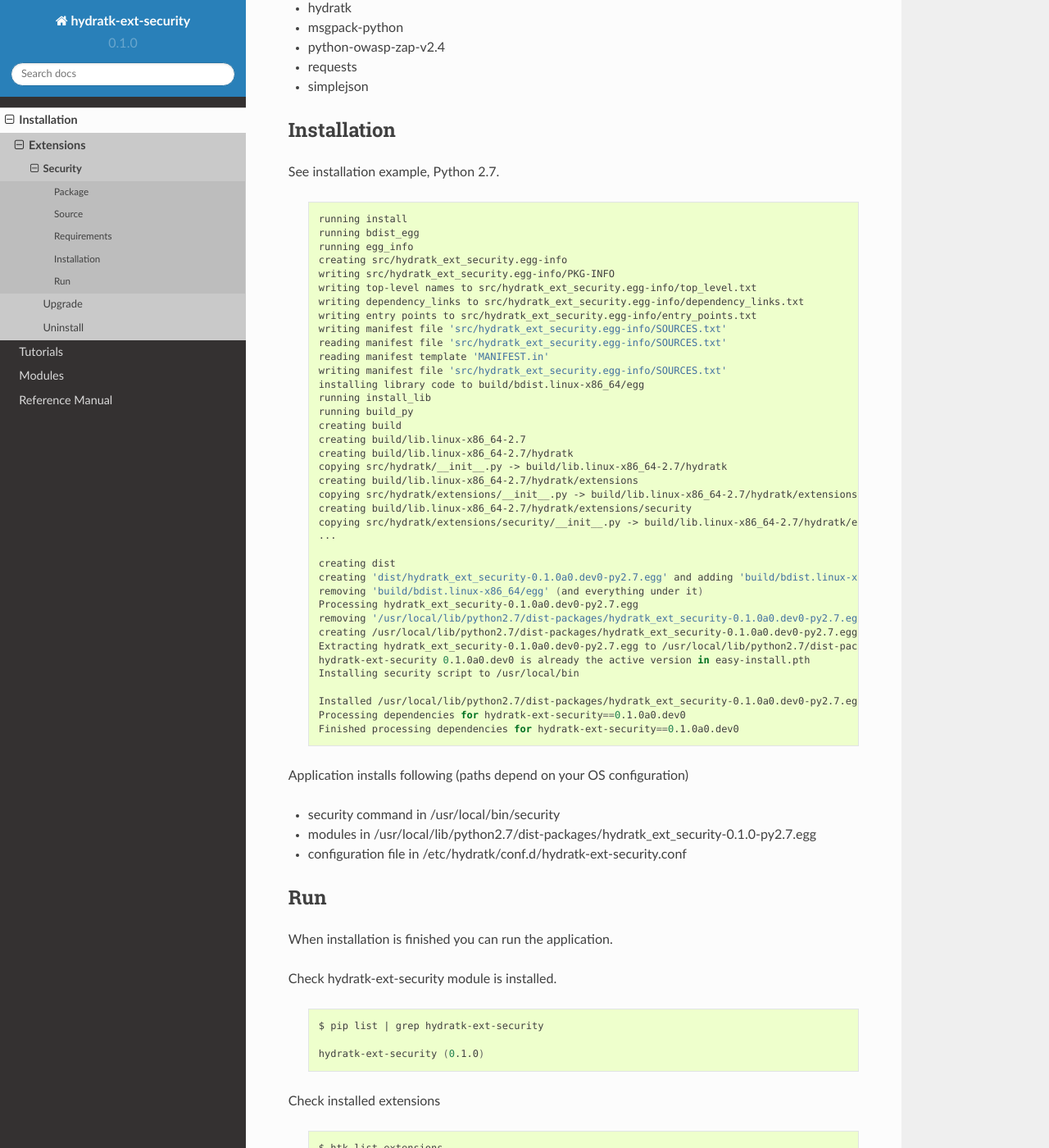
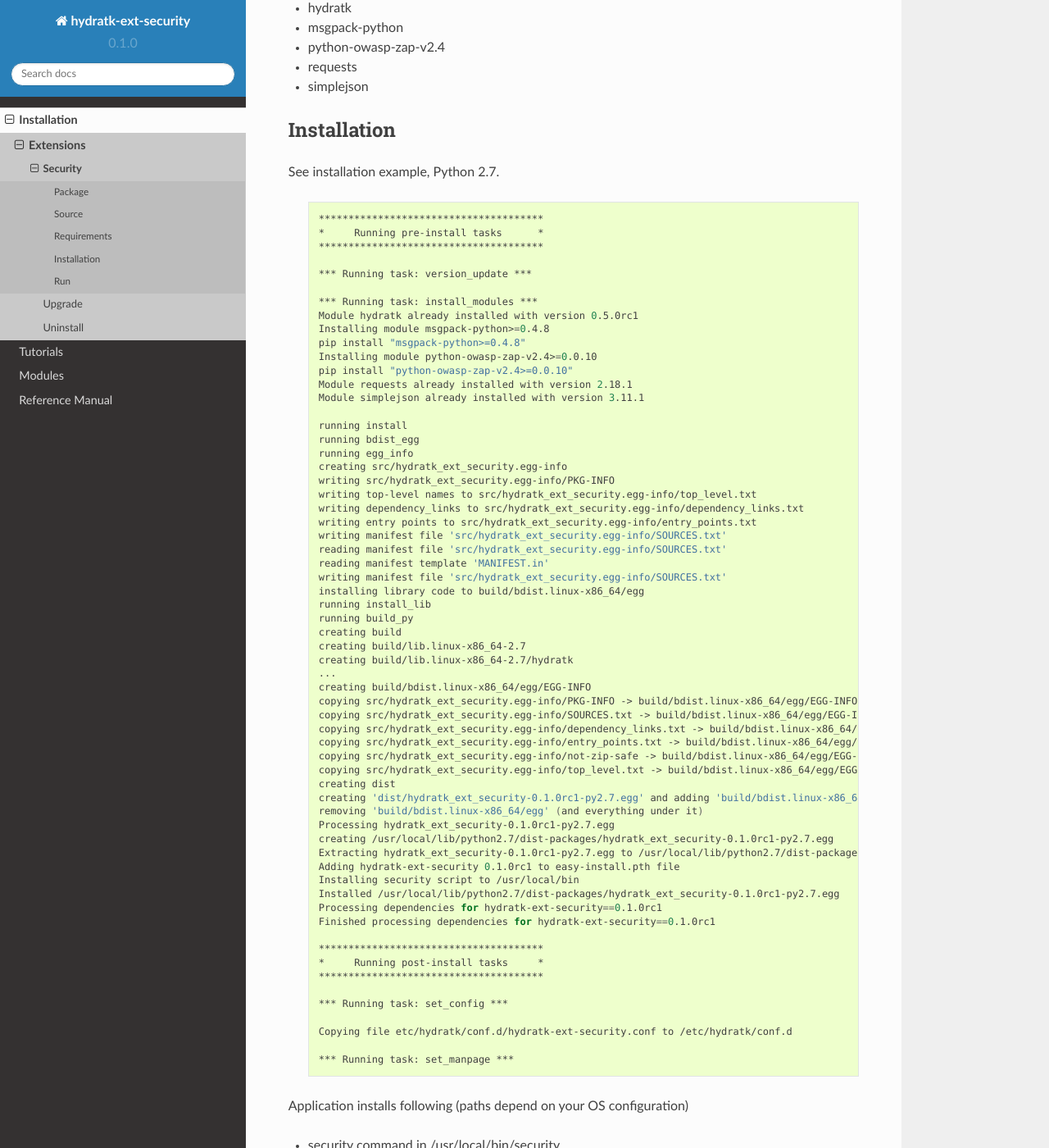
Before and after one commit to hydratk/hydratk-ext-security, a Sphinx documentation site: the page built from doc/rst/install/ext/security.rst, in a window 1280 px wide and 1400 px high, scrolled down 1147 px. Shown: the whole window at 82% size. Built offline with Sphinx 7.4.7 and the Read the Docs theme 2.0.0, drawn with Linux system fonts in a browser that asks for light colours; formulas are drawn with MathJax 3.

```diff
--- a/doc/rst/install/ext/security.rst
+++ b/doc/rst/install/ext/security.rst
@@ -66,6 +66,21 @@ See installation example, Python 2.7.
 
   .. code-block:: bash
 
+     **************************************
+     *     Running pre-install tasks      *
+     **************************************
+
+     *** Running task: version_update ***
+
+     *** Running task: install_modules ***
+     Module hydratk already installed with version 0.5.0rc1
+     Installing module msgpack-python>=0.4.8
+     pip install "msgpack-python>=0.4.8"
+     Installing module python-owasp-zap-v2.4>=0.0.10
+     pip install "python-owasp-zap-v2.4>=0.0.10"
+     Module requests already installed with version 2.18.1
+     Module simplejson already installed with version 3.11.1
+
      running install
      running bdist_egg
      running egg_info
@@ -84,26 +99,36 @@ See installation example, Python 2.7.
      creating build
      creating build/lib.linux-x86_64-2.7
      creating build/lib.linux-x86_64-2.7/hydratk
-     copying src/hydratk/__init__.py -> build/lib.linux-x86_64-2.7/hydratk
-     creating build/lib.linux-x86_64-2.7/hydratk/extensions
-     copying src/hydratk/extensions/__init__.py -> build/lib.linux-x86_64-2.7/hydratk/extensions
-     creating build/lib.linux-x86_64-2.7/hydratk/extensions/security
-     copying src/hydratk/extensions/security/__init__.py -> build/lib.linux-x86_64-2.7/hydratk/extensions/security
      ...
+     creating build/bdist.linux-x86_64/egg/EGG-INFO
+     copying src/hydratk_ext_security.egg-info/PKG-INFO -> build/bdist.linux-x86_64/egg/EGG-INFO
+     copying src/hydratk_ext_security.egg-info/SOURCES.txt -> build/bdist.linux-x86_64/egg/EGG-INFO
+     copying src/hydratk_ext_security.egg-info/dependency_links.txt -> build/bdist.linux-x86_64/egg/EGG-INFO
+     copying src/hydratk_ext_security.egg-info/entry_points.txt -> build/bdist.linux-x86_64/egg/EGG-INFO
+     copying src/hydratk_ext_security.egg-info/not-zip-safe -> build/bdist.linux-x86_64/egg/EGG-INFO
+     copying src/hydratk_ext_security.egg-info/top_level.txt -> build/bdist.linux-x86_64/egg/EGG-INFO
+     creating dist
+     creating 'dist/hydratk_ext_security-0.1.0rc1-py2.7.egg' and adding 'build/bdist.linux-x86_64/egg' to it
+     removing 'build/bdist.linux-x86_64/egg' (and everything under it)
+     Processing hydratk_ext_security-0.1.0rc1-py2.7.egg
+     creating /usr/local/lib/python2.7/dist-packages/hydratk_ext_security-0.1.0rc1-py2.7.egg
+     Extracting hydratk_ext_security-0.1.0rc1-py2.7.egg to /usr/local/lib/python2.7/dist-packages
+     Adding hydratk-ext-security 0.1.0rc1 to easy-install.pth file
+     Installing security script to /usr/local/bin
+     Installed /usr/local/lib/python2.7/dist-packages/hydratk_ext_security-0.1.0rc1-py2.7.egg
+     Processing dependencies for hydratk-ext-security==0.1.0rc1
+     Finished processing dependencies for hydratk-ext-security==0.1.0rc1
 
-     creating dist
-     creating 'dist/hydratk_ext_security-0.1.0a0.dev0-py2.7.egg' and adding 'build/bdist.linux-x86_64/egg' to it
-     removing 'build/bdist.linux-x86_64/egg' (and everything under it)
-     Processing hydratk_ext_security-0.1.0a0.dev0-py2.7.egg
-     removing '/usr/local/lib/python2.7/dist-packages/hydratk_ext_security-0.1.0a0.dev0-py2.7.egg' (and everything under it)
-     creating /usr/local/lib/python2.7/dist-packages/hydratk_ext_security-0.1.0a0.dev0-py2.7.egg
-     Extracting hydratk_ext_security-0.1.0a0.dev0-py2.7.egg to /usr/local/lib/python2.7/dist-packages
-     hydratk-ext-security 0.1.0a0.dev0 is already the active version in easy-install.pth
-     Installing security script to /usr/local/bin
+     **************************************
+     *     Running post-install tasks     *
+     **************************************
 
-     Installed /usr/local/lib/python2.7/dist-packages/hydratk_ext_security-0.1.0a0.dev0-py2.7.egg
-     Processing dependencies for hydratk-ext-security==0.1.0a0.dev0
-     Finished processing dependencies for hydratk-ext-security==0.1.0a0.dev0
+     *** Running task: set_config ***
+
+     Copying file etc/hydratk/conf.d/hydratk-ext-security.conf to /etc/hydratk/conf.d
+
+     *** Running task: set_manpage ***
+
 
 Application installs following (paths depend on your OS configuration)
 
--- a/requirements.txt
+++ b/requirements.txt
@@ -1,4 +1,4 @@
-hydratk
+hydratk>=0.4.0
 msgpack-python>=0.4.8
 python-owasp-zap-v2.4>=0.0.10
 requests>=2.11.1
```
Also changed, not shown: setup.py (+13 -5 lines), 1 other file.
